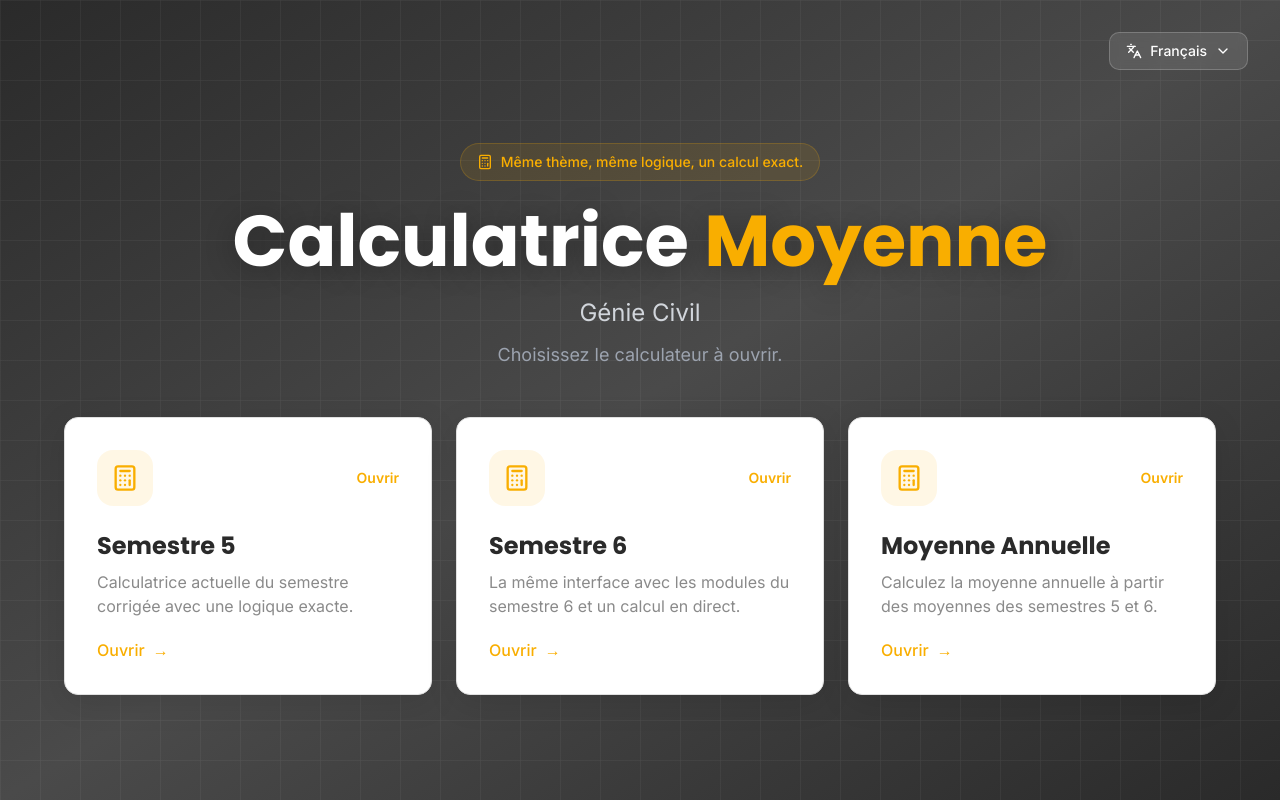
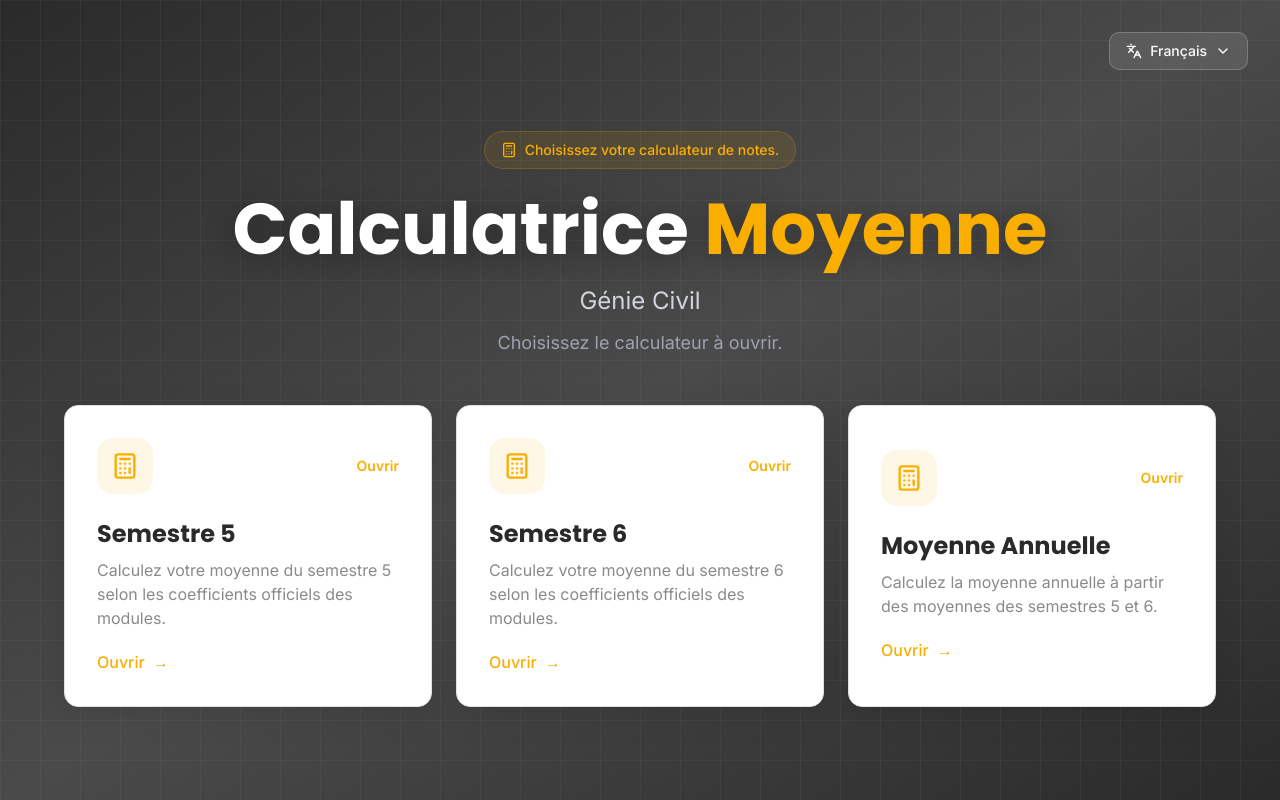
Before and after one commit to AkramAissaoui/Grade-Calculator-Semester-5-Civil-Engineering-V4, a React (Vite) app: page / in a window 1280 px wide. Built offline with nearby package versions, Linux system fonts and the light colour scheme.

Commit message:
Modify selector hints for grade calculators
Updated selector hints for calculators in French, English, and Arabic.

```diff
--- a/src/App.tsx
+++ b/src/App.tsx
@@ -68,7 +68,7 @@ const translations = {
     titleHighlight: 'Moyenne',
     homeSubtitle: 'Génie Civil',
     homeDescription: 'Choisissez le calculateur à ouvrir.',
-    selectorHint: 'Même thème, même logique, un calcul exact.',
+    selectorHint: 'Choisissez votre calculateur de notes.',
     startButton: 'Ouvrir',
     backHome: 'Retour',
     modulesTitle: 'Modules du semestre',
@@ -140,7 +140,7 @@ const translations = {
     titleHighlight: 'Calculator',
     homeSubtitle: 'Civil Engineering',
     homeDescription: 'Choose the calculator you want to open.',
-    selectorHint: 'Same theme, same logic, exact calculation.',
+    selectorHint: 'Choose your grade calculator.',
     startButton: 'Open',
     backHome: 'Back',
     modulesTitle: 'Semester modules',
@@ -212,7 +212,7 @@ const translations = {
     titleHighlight: 'المعدل',
     homeSubtitle: 'الهندسة المدنية',
     homeDescription: 'اختر الحاسبة التي تريد فتحها.',
-    selectorHint: 'نفس التصميم ونفس المنطق مع حساب دقيق.',
+    selectorHint: 'اختر حاسبة العلامات المناسبة.',
     startButton: 'فتح',
     backHome: 'رجوع',
     modulesTitle: 'وحدات الفصل',
@@ -944,16 +944,16 @@ function App() {
                     <p className="text-ce-concrete mb-5">
                       {pageId === 's5'
                         ? lang === 'ar'
-                          ? 'حاسبة الفصل الخامس الحالية بعد تصحيح المنطق الحسابي.'
+                          ? 'احسب معدل الفصل الخامس حسب معاملات ومواد السداسي.'
                           : lang === 'en'
-                          ? 'Current semester calculator with corrected calculation logic.'
-                          : 'Calculatrice actuelle du semestre corrigée avec une logique exacte.'
+                          ? 'Calculate your Semester 5 average using the official module weights.'
+                          : 'Calculez votre moyenne du semestre 5 selon les coefficients officiels des modules.'
                         : pageId === 's6'
                         ? lang === 'ar'
-                          ? 'نفس الواجهة مع وحدات الفصل السادس والحساب اللحظي.'
+                          ? 'احسب معدل الفصل السادس حسب معاملات ومواد السداسي.'
                           : lang === 'en'
-                          ? 'Same interface with Semester 6 modules and live calculations.'
-                          : 'La même interface avec les modules du semestre 6 et un calcul en direct.'
+                          ? 'Calculate your Semester 6 average using the official module weights.'
+                          : 'Calculez votre moyenne du semestre 6 selon les coefficients officiels des modules.'
                         : t.annualCardDescription}
                     </p>
 
```
